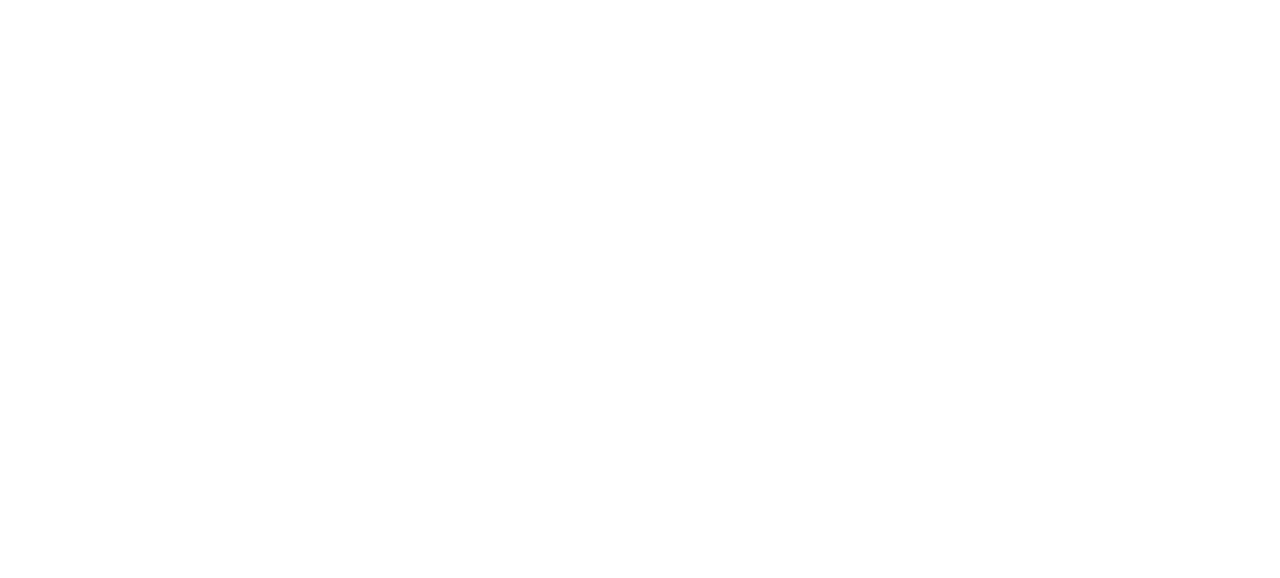
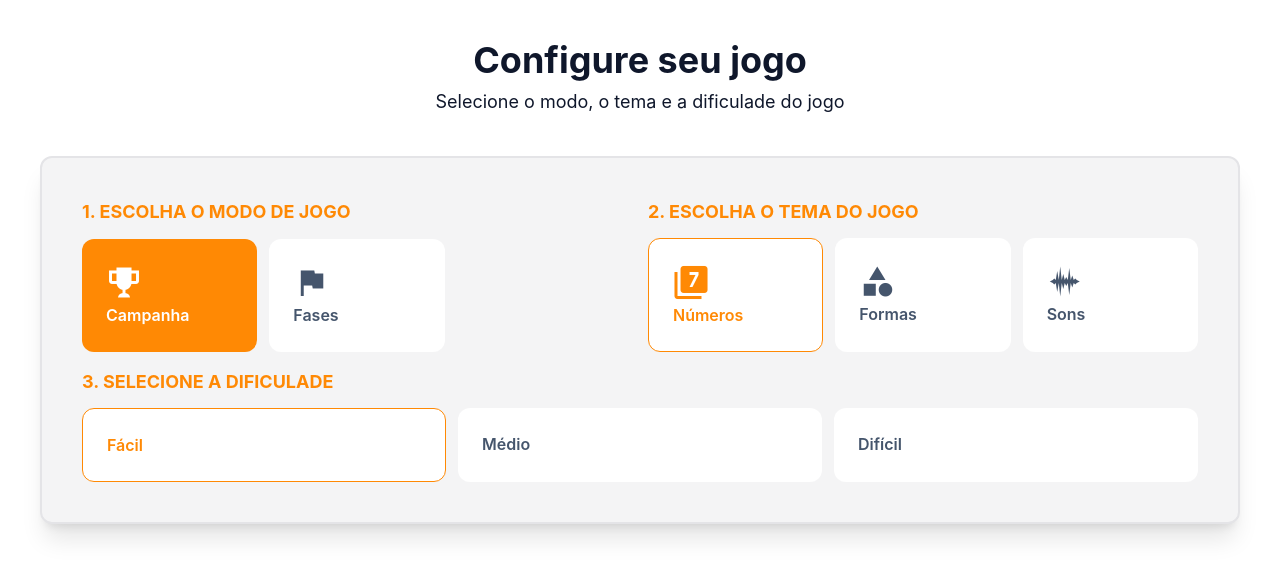
Before and after one commit to projetopcludico/tests-playground, a Vue app: page / in a window 1280 px wide. Shown: the top 578 px of the page. Built offline with nearby package versions, Linux system fonts and the light colour scheme.

Commit message:
FEAT: Crerate settings section

```diff
--- a/src/App.vue
+++ b/src/App.vue
@@ -1,3 +1,5 @@
 <template>
+  <main class="p-10">
     <RouterView/>
+  </main>
 </template>
--- /dev/null
+++ b/src/components/ConfigButton.vue
@@ -0,0 +1,35 @@
+<script setup>
+const props = defineProps({
+  text: {
+    type: String,
+    required: true,
+  },
+  icon: {
+    type: String,
+    default: '',
+    required: false,
+  },
+  selected: {
+    type: Boolean,
+    default: false,
+  },
+  mode: {
+    type: String,
+    default: 'default',
+    validator: (value) => ['default', 'outline'].includes(value),
+  },
+});
+</script>
+<template>
+  <button
+    :class="[
+      'flex flex-col text-center w-full p-6 rounded-xl cursor-pointer transition-all duration-200',
+      !props.selected && 'bg-white text-slate-600 hover:bg-slate-50',
+      props.selected && props.mode === 'default' && 'bg-orange-400 text-white',
+      props.selected && props.mode === 'outline' && 'border border-orange-400 text-orange-400 bg-white'
+    ]"
+  >
+    <span v-if="props.icon" :class="props.icon" class="text-4xl"></span>
+    <p class="font-semibold">{{ props.text }}</p>
+  </button>
+</template>
--- a/src/views/HomeView.vue
+++ b/src/views/HomeView.vue
@@ -1,6 +1,92 @@
 <script setup>
+import ConfigButton from '@/components/ConfigButton.vue'
+import { ref } from 'vue'
 
+const mode = ref('campaign')
+const theme = ref('numbers')
+const difficulty = ref('easy')
+
+function changeMode(newMode) {
+  mode.value = newMode
+}
+
+function changeTheme(newTheme) {
+  theme.value = newTheme
+}
+
+function changeDifficulty(newDifficulty) {
+  difficulty.value = newDifficulty
+}
 </script>
 <template>
-    <div class=""></div>
+  <div class="flex flex-col gap-10">
+    <div class="w-full flex flex-col items-center gap-2 text-slate-900">
+      <h1 class="font-bold text-4xl">Configure seu jogo</h1>
+      <p class="text-lg">Selecione o modo, o tema e a dificulade do jogo</p>
+    </div>
+    <div
+      class="w-full bg-zinc-100 rounded-xl grid grid-cols-2 gap-4 p-10 shadow-xl border-2 border-zinc-200"
+    >
+      <div class="w-full grid grid-cols-3 gap-3">
+        <h3 class="font-bold text-lg text-orange-400 col-span-3">1. ESCOLHA O MODO DE JOGO</h3>
+        <ConfigButton
+          icon="mdi mdi-trophy-variant"
+          text="Campanha"
+          @click="changeMode('campaign')"
+          :selected="mode === 'campaign'"
+        />
+        <ConfigButton
+          icon="mdi mdi-flag"
+          text="Fases"
+          @click="changeMode('stages')"
+          :selected="mode === 'stages'"
+        />
+      </div>
+      <div class="w-full grid grid-cols-3 gap-3">
+        <h3 class="font-bold text-lg text-orange-400 col-span-3">2. ESCOLHA O TEMA DO JOGO</h3>
+        <ConfigButton
+          text="Números"
+          icon="mdi mdi-numeric-7-box-multiple"
+          @click="changeTheme('numbers')"
+          :selected="theme === 'numbers'"
+          mode="outline"
+        />
+        <ConfigButton
+          text="Formas"
+          icon="mdi mdi-shape"
+          @click="changeTheme('forms')"
+          :selected="theme === 'forms'"
+          mode="outline"
+        />
+        <ConfigButton
+          text="Sons"
+          icon="mdi mdi-waveform"
+          @click="changeTheme('sounds')"
+          :selected="theme === 'sounds'"
+          mode="outline"
+        />
+      </div>
+      <div class="w-full grid grid-cols-3 col-span-2 gap-3">
+        <h3 class="font-bold text-lg text-orange-400 col-span-3">3. SELECIONE A DIFICULADE</h3>
+        <ConfigButton
+          text="Fácil"
+          @click="changeDifficulty('easy')"
+          :selected="difficulty === 'easy'"
+          mode="outline"
+        />
+        <ConfigButton
+          text="Médio"
+          @click="changeDifficulty('medium')"
+          :selected="difficulty === 'medium'"
+          mode="outline"
+        />
+        <ConfigButton
+          text="Difícil"
+          @click="changeDifficulty('hard')"
+          :selected="difficulty === 'hard'"
+          mode="outline"
+        />
+      </div>
+    </div>
+  </div>
 </template>
```
